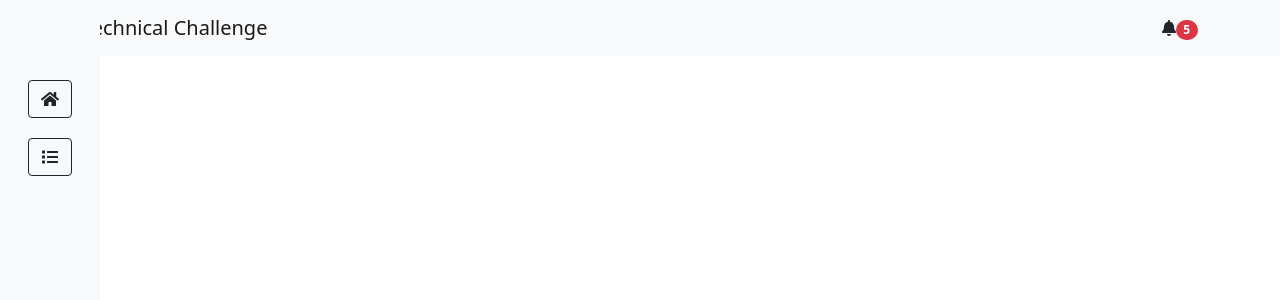
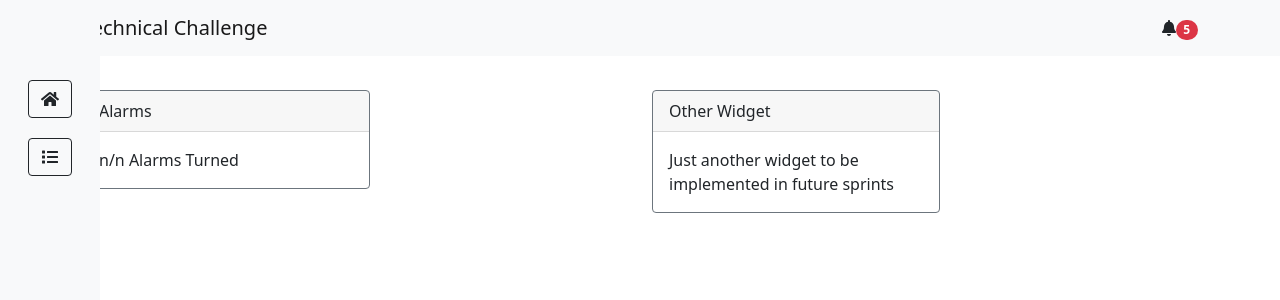
Before and after one commit to stellaasteinfeld/front-techCh, a React (Create React App) app in the folder demo-app/: page / in a window 1280 px wide. Shown: the top 300 px of the page. Built offline with nearby package versions, Linux system fonts and the light colour scheme.

Commit message:
dashboard implementation

```diff
--- a/demo-app/src/views/Dashboard/Dashboard.js
+++ b/demo-app/src/views/Dashboard/Dashboard.js
@@ -1,5 +1,36 @@
 import React from "react";
+import './Dashboard.scss';
+
+import Container from 'react-bootstrap/Container';
+import Row from 'react-bootstrap/Row';
+import Col from 'react-bootstrap/Col';
+import Card from 'react-bootstrap/Card'
 
 export default function Dashboard() {
-    return <h2>Home</h2>;
+    return (
+        <Container className="dashboard">
+            <Row xs={2}>
+                <Col>
+                    <Card border="secondary" style={{ width: '18rem' }}>
+                        <Card.Header>Alarms</Card.Header>
+                        <Card.Body>
+                            <Card.Text>
+                                n/n Alarms Turned
+                            </Card.Text>
+                        </Card.Body>
+                    </Card>
+                </Col>
+                <Col>
+                    <Card border="secondary" style={{ width: '18rem' }}>
+                        <Card.Header>Other Widget</Card.Header>
+                        <Card.Body>
+                            <Card.Text>
+                               Just another widget to be implemented in future sprints
+                            </Card.Text>
+                        </Card.Body>
+                    </Card>
+                </Col>
+            </Row>
+        </Container>
+    );
 }
--- a/demo-app/src/views/Dashboard/Dashboard.scss
+++ b/demo-app/src/views/Dashboard/Dashboard.scss
@@ -0,0 +1,4 @@
+.dashboard {
+  padding-top: 90px;
+  padding-left: 50px;
+}
```
